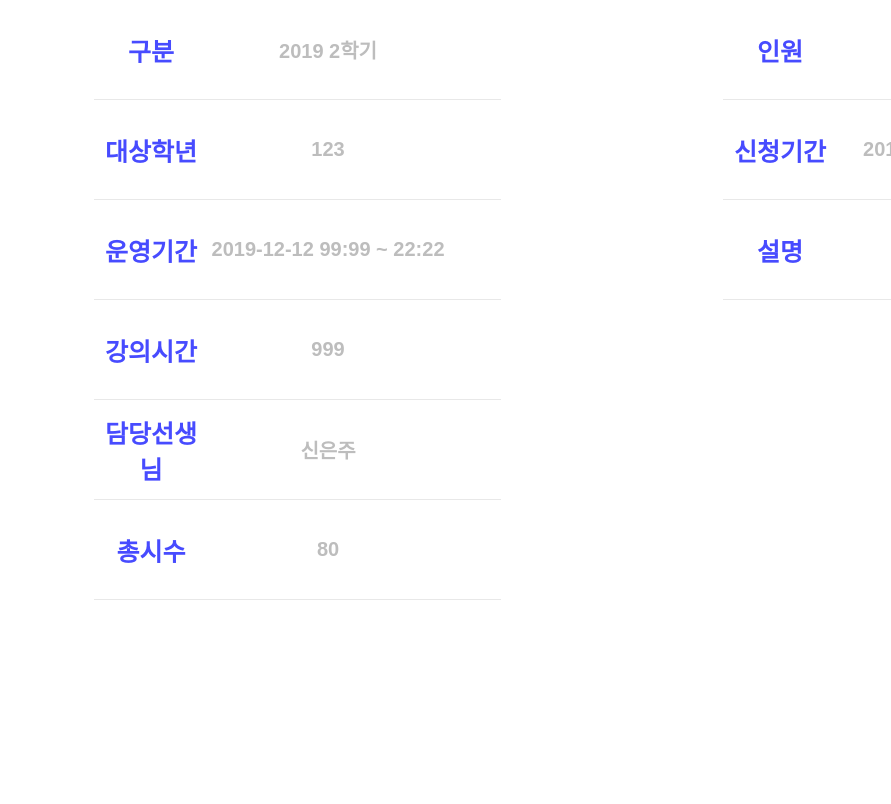
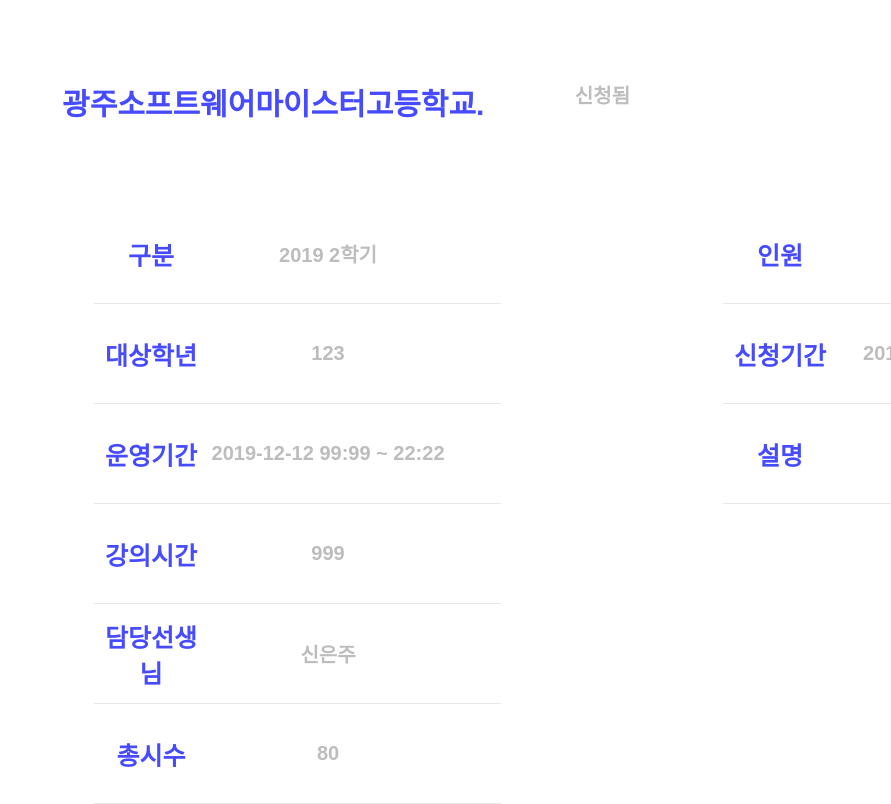
Before and after one commit to HAS-team/HAS-Front, a React (Create React App) app: page /apply in a window 1280 px wide. Shown: the top 804 px of the page, without its empty margins (389-1280 px from the left). Built offline with nearby package versions, Linux system fonts and the light colour scheme; a web font is replaced by a local one.

Commit message:
Add CommonApply
Common Apply 퍼블리싱 완료

```diff
--- a/src/Common/ApplyContent/style.js
+++ b/src/Common/ApplyContent/style.js
@@ -1,4 +1,5 @@
 import styled from 'styled-components';
+
 
 export const InfoContainer = styled.div`
   display: grid;
--- a/src/Common/Component/Apply/Apply.jsx
+++ b/src/Common/Component/Apply/Apply.jsx
@@ -21,6 +21,12 @@ const Apply = () => {
 
   return (
     <div>
+      <S.InfoHeader>
+        <S.InfoTitle>{dummy.name}</S.InfoTitle>
+        <S.ApplicationStatus>
+          {dummy.status === 1 ? '신청됨' : '신청안됨'}
+        </S.ApplicationStatus>
+      </S.InfoHeader>
       <S.ContentContainer>
         <S.ContentContainerLeft>
           <ApplyContent infoName="구분" infoContent={dummy.sort} />
--- a/src/Common/Component/Apply/style.js
+++ b/src/Common/Component/Apply/style.js
@@ -1,4 +1,25 @@
 import styled from 'styled-components';
+
+export const InfoHeader = styled.span`
+  margin-left: 28.19rem;
+  display: flex;
+  width: 35.5rem;
+  justify-content: space-between;
+  margin-top: 5rem;
+  margin-bottom: 5rem;
+`;
+
+export const InfoTitle = styled.span`
+  font-size: 1.875rem;
+  font-weight: 800;
+  color: #474bff;
+`;
+
+export const ApplicationStatus = styled.span`
+  font-size: 1.25rem;
+  font-weight: 800;
+  color: #bdbdbd;
+`;
 
 export const ContentContainer = styled.div`
   display: flex;
```
Also changed, not shown: src/Admin/Apply/Apply.jsx (added, +12 -0 lines), src/Admin/Apply/style.js (added).
